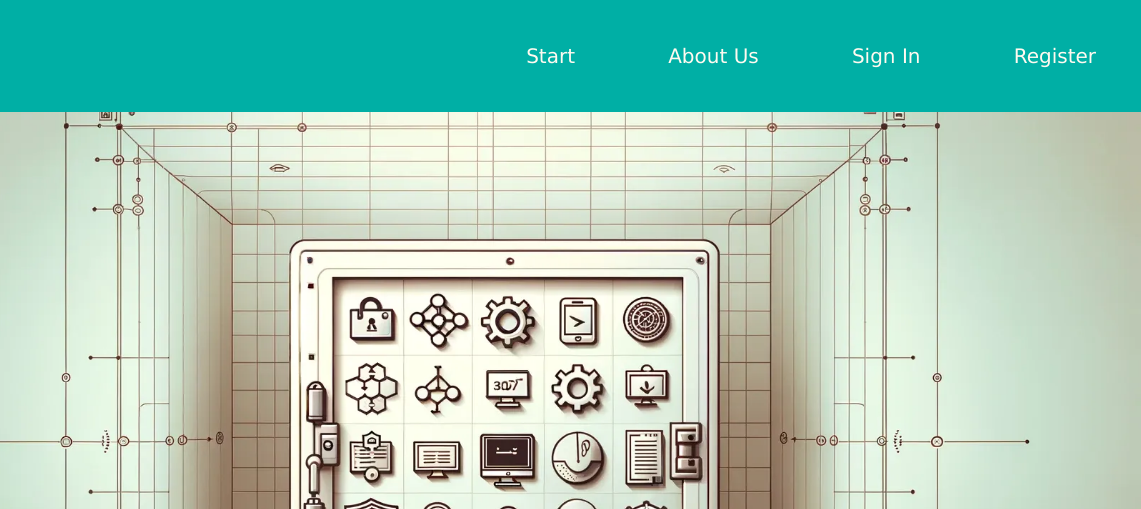
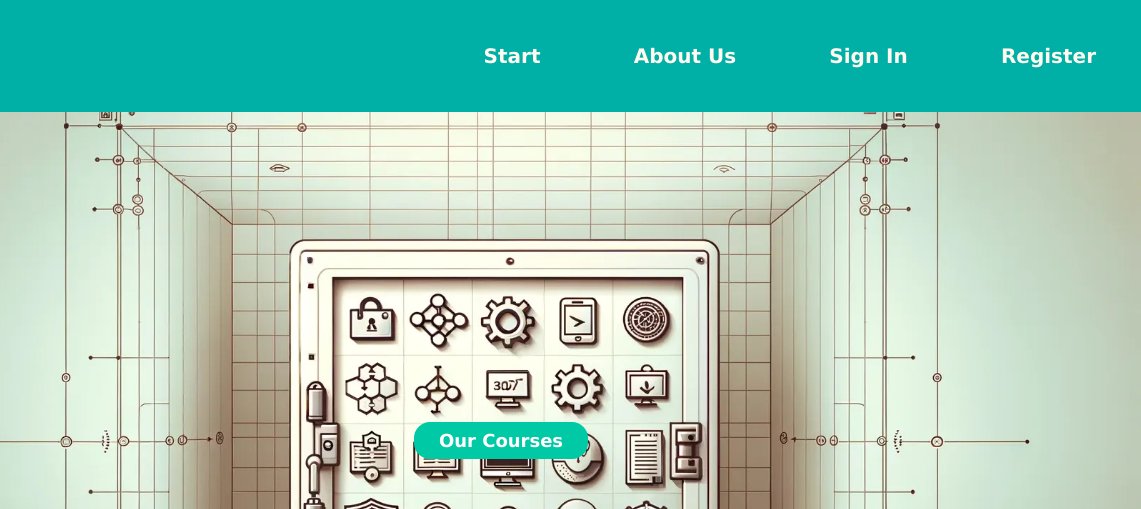
Before and after one commit to ChristianCL92/west-education1, a plain HTML site: page index.html in a window 1280 px wide. Shown: the top 509 px of the page, 139-1280 px from the left. Drawn offline with Linux system fonts and the light colour scheme.

Commit message:
Button all courses centered on main page

```diff
--- a/content/css/style.css
+++ b/content/css/style.css
@@ -47,6 +47,7 @@ body{
 .header .navbar a {
     color:floralwhite;
     font-size: 2rem;
+    font-weight:600;
     margin: 0 4.5rem;
  }
 
@@ -59,9 +60,25 @@ body{
 .home {
     display: flex;
     align-items: center;
+    justify-content: center;
     min-height: 90vh;
     margin-top: 10vh;
     background-image: url(/content/images/Background-westcoast.webp);
     background-size: cover;
     background-position: right;
 }
+
+.btn {
+    background-color: var(--main-color);
+    color: #ffffff;
+    font-size: 1.8rem;
+    font-weight:600;
+    padding:0.8rem 2.5rem;
+    border-radius: 1.6rem;
+    cursor: pointer;
+}
+
+.btn:hover {
+    color: var(--black);
+    t
+}
--- a/index.html
+++ b/index.html
@@ -16,8 +16,12 @@
             <a href="">Register</a>
         </nav>
     </header>
-    <section class="home">
-
-    </section>
+    <main>
+        <section class="home">
+            <div>
+                <a class="btn" href="">Our Courses</a>
+            </div>
+        </section>
+    </main>
 </body>
 </html>
```
